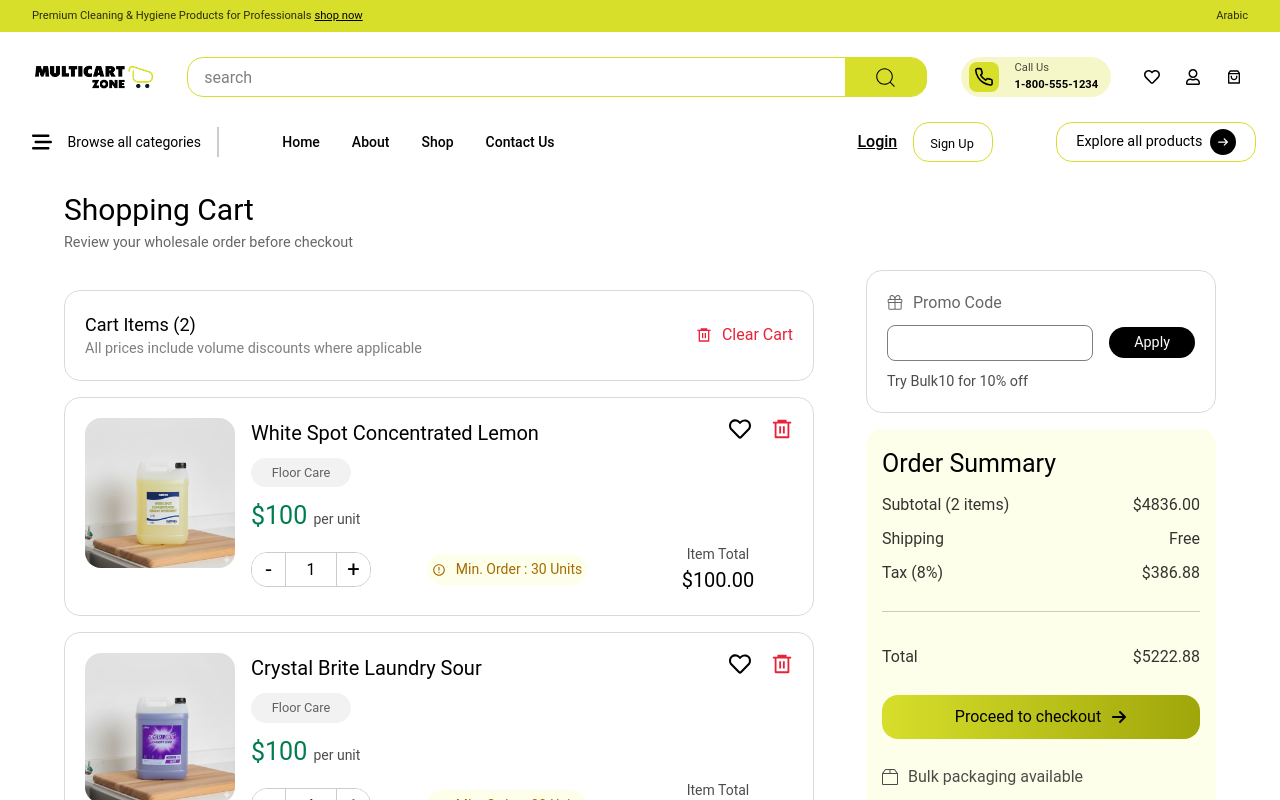
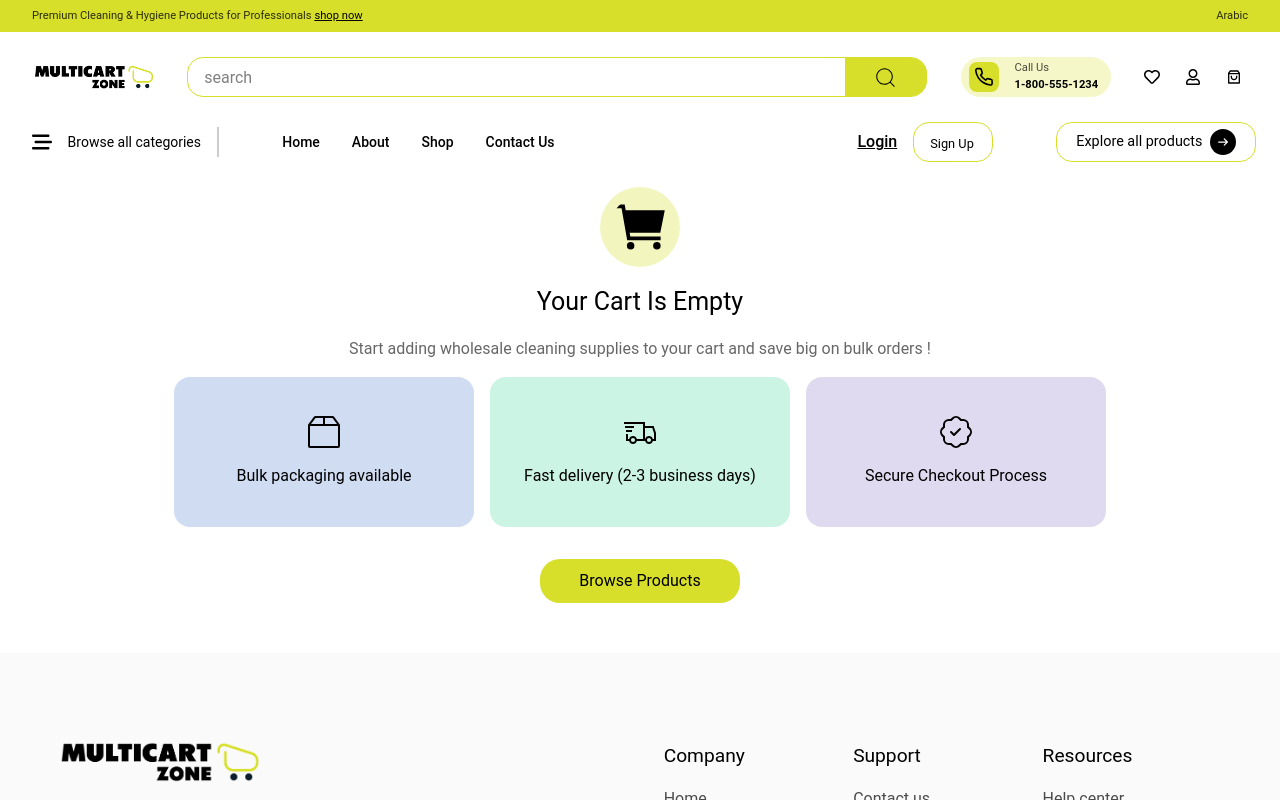
Before and after one commit to Zeyad-Mashal/SGI-Web, a Next.js app: page /cart in a window 1280 px wide. Both pictures are taken after a click on the element "Clear Cart". Shown: the top 800 px of the page. Built offline with nearby package versions, Linux system fonts and the light colour scheme.

Commit message:
update empty cart

```diff
--- a/src/app/cart/ClientCart.jsx
+++ b/src/app/cart/ClientCart.jsx
@@ -10,16 +10,49 @@ import { FaArrowRight } from "react-icons/fa6";
 import { BsBox2 } from "react-icons/bs";
 import { LiaShippingFastSolid } from "react-icons/lia";
 import { BsPatchCheck } from "react-icons/bs";
+import { IoCartSharp } from "react-icons/io5";
 
 const ClientCart = () => {
   const price = 100;
   const [qty, setQty] = useState(1);
+  const [content, setContent] = useState(true);
+  const [emptyContent, setEmptyContent] = useState(false);
   const updateQty = (value) => {
     const num = Math.max(0, Number(value));
     setQty(num);
   };
   return (
     <div className="cart">
+      {emptyContent === true ? (
+        <div className="empty_cart">
+          <IoCartSharp />
+
+          <h1>Your Cart Is Empty</h1>
+          <p>
+            Start adding wholesale cleaning supplies to your cart and save big
+            on bulk orders !{" "}
+          </p>
+          <div className="empty_content">
+            <p>
+              <BsBox2 />
+              Bulk packaging available
+            </p>
+            <p>
+              <LiaShippingFastSolid />
+              Fast delivery (2-3 business days)
+            </p>
+            <p>
+              <BsPatchCheck />
+              Secure Checkout Process
+            </p>
+          </div>
+          <button>Browse Products</button>
+        </div>
+      ) : (
+        ""
+      )}
+
+      {content === true ? (
         <div className="cart_container">
           <div className="cart_content">
             <h1>Shopping Cart</h1>
@@ -31,7 +64,13 @@ const ClientCart = () => {
                     <h3>Cart Items (2)</h3>
                     <p>All prices include volume discounts where applicable</p>
                   </div>
-                <div className="cart_count_right">
+                  <div
+                    className="cart_count_right"
+                    onClick={() => {
+                      setEmptyContent(true);
+                      setContent(false);
+                    }}
+                  >
                     <RiDeleteBin6Line />
                     Clear Cart
                   </div>
@@ -62,7 +101,9 @@ const ClientCart = () => {
                       <div className="product_item_bottom">
                         <div className="Quantity_counter">
                           <div className="counter">
-                          <button onClick={() => updateQty(qty - 1)}>-</button>
+                            <button onClick={() => updateQty(qty - 1)}>
+                              -
+                            </button>
 
                             <input
                               type="text"
@@ -70,7 +111,9 @@ const ClientCart = () => {
                               onChange={(e) => updateQty(e.target.value)}
                             />
 
-                          <button onClick={() => updateQty(qty + 1)}>+</button>
+                            <button onClick={() => updateQty(qty + 1)}>
+                              +
+                            </button>
                           </div>
 
                           <p>
@@ -80,7 +123,8 @@ const ClientCart = () => {
 
                           <div className="total">
                             <h2>
-                            Item Total <span>${(qty * price).toFixed(2)}</span>
+                              Item Total{" "}
+                              <span>${(qty * price).toFixed(2)}</span>
                             </h2>
                           </div>
                         </div>
@@ -112,7 +156,9 @@ const ClientCart = () => {
                       <div className="product_item_bottom">
                         <div className="Quantity_counter">
                           <div className="counter">
-                          <button onClick={() => updateQty(qty - 1)}>-</button>
+                            <button onClick={() => updateQty(qty - 1)}>
+                              -
+                            </button>
 
                             <input
                               type="text"
@@ -120,7 +166,9 @@ const ClientCart = () => {
                               onChange={(e) => updateQty(e.target.value)}
                             />
 
-                          <button onClick={() => updateQty(qty + 1)}>+</button>
+                            <button onClick={() => updateQty(qty + 1)}>
+                              +
+                            </button>
                           </div>
 
                           <p>
@@ -130,7 +178,8 @@ const ClientCart = () => {
 
                           <div className="total">
                             <h2>
-                            Item Total <span>${(qty * price).toFixed(2)}</span>
+                              Item Total{" "}
+                              <span>${(qty * price).toFixed(2)}</span>
                             </h2>
                           </div>
                         </div>
@@ -190,6 +239,9 @@ const ClientCart = () => {
             </div>
           </div>
         </div>
+      ) : (
+        ""
+      )}
     </div>
   );
 };
--- a/src/app/cart/cart.css
+++ b/src/app/cart/cart.css
@@ -1,4 +1,10 @@
-.cart,
+.cart {
+  width: 100%;
+  display: flex;
+  justify-content: center;
+  align-items: center;
+  padding: 0 2rem;
+}
 .cart_container {
   width: 100%;
   display: flex;
@@ -305,6 +311,68 @@
   gap: 10px;
   color: rgba(0, 0, 0, 0.7);
 }
+.empty_cart {
+  width: 100%;
+  display: flex;
+  justify-content: center;
+  align-items: center;
+  gap: 1rem;
+  flex-direction: column;
+  padding: 0 10px;
+}
+.empty_cart > svg {
+  background-color: rgba(215, 223, 43, 0.3);
+  width: 80px;
+  height: 80px;
+  border-radius: 50%;
+  padding: 10px;
+}
+.empty_cart > h1 {
+  font-size: 25px;
+}
+.empty_cart > p {
+  color: rgba(0, 0, 0, 0.6);
+}
+.empty_content {
+  width: 100%;
+  display: flex;
+  justify-content: center;
+  align-items: center;
+  flex-wrap: wrap;
+  gap: 1rem;
+}
+.empty_content > p {
+  display: flex;
+  justify-content: center;
+  align-items: center;
+  flex-direction: column;
+  gap: 1rem;
+  background-color: rgba(18, 81, 189, 0.2);
+  padding: 1rem;
+  height: 150px;
+  width: 100%;
+  max-width: 300px;
+  border-radius: 16px;
+  font-size: 16px;
+  text-align: center;
+}
+.empty_content > p:nth-child(2) {
+  background-color: rgba(0, 197, 123, 0.2);
+}
+.empty_content > p:nth-child(3) {
+  background-color: rgba(103, 70, 180, 0.2);
+}
+.empty_content > p > svg {
+  font-size: 2rem;
+}
+.empty_cart > button {
+  width: 200px;
+  border-radius: 20px;
+  padding: 10px;
+  font-size: 16px;
+  background-color: rgba(215, 223, 43, 1);
+  margin-top: 1rem;
+}
 @media screen and (min-width: 1401px) {
   .cart_container {
     padding: 1rem 5rem;
```
Lines whose indentation alone changed are shown as unchanged.
